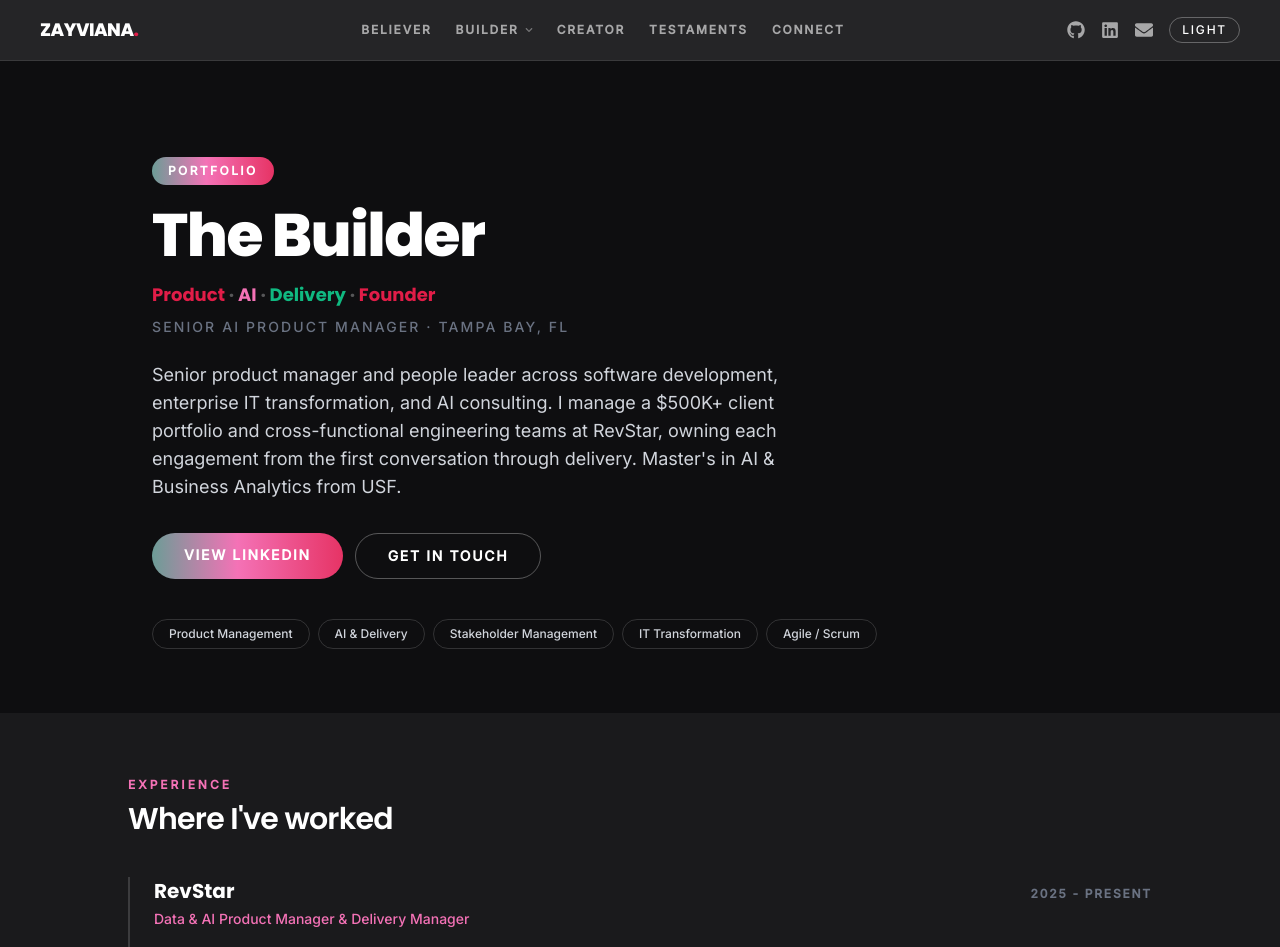
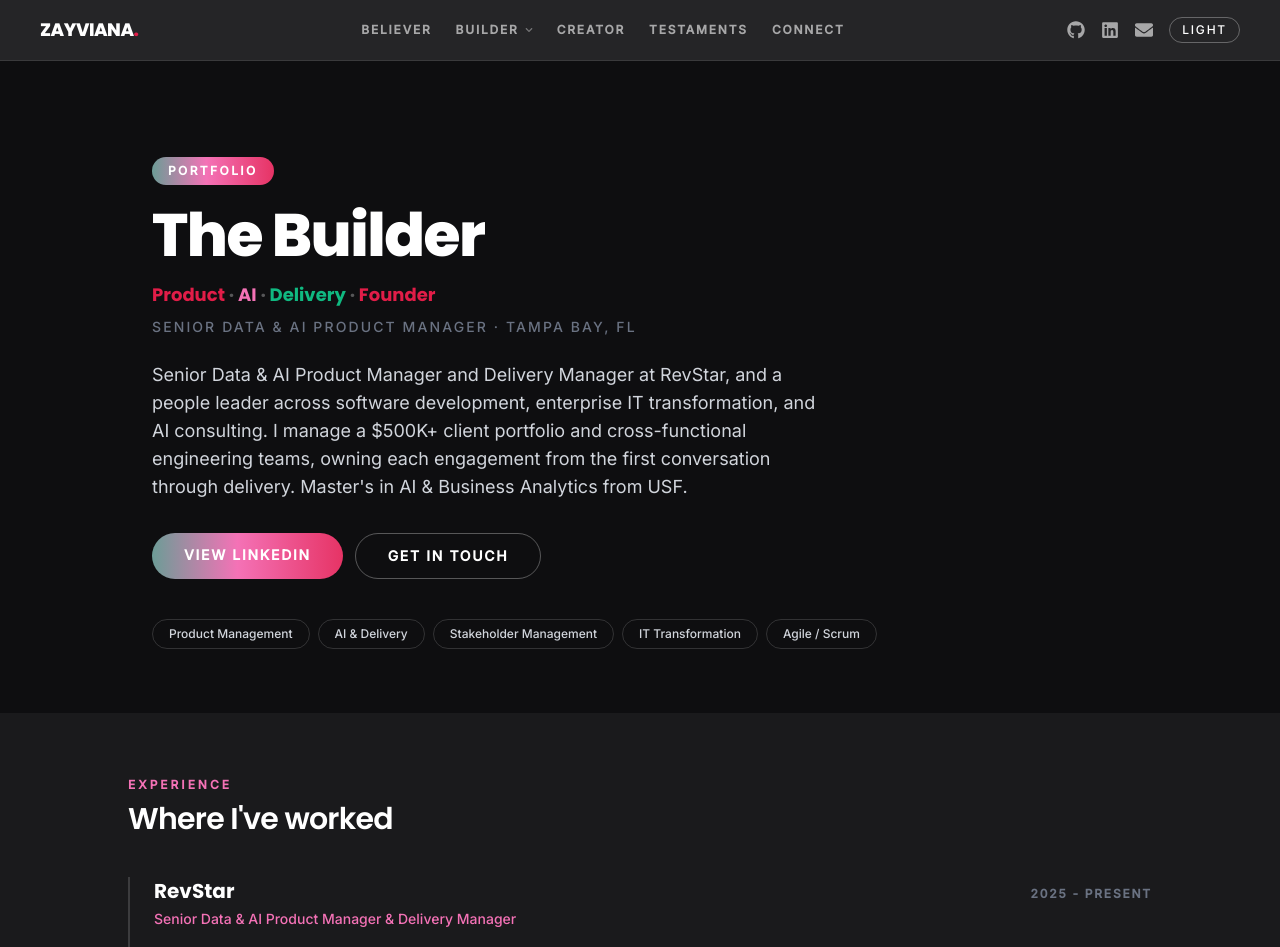
Before and after one commit to zayvianas/zayviana.com, a Next.js app: page /professional in a window 1280 px wide. Shown: the top 947 px of the page. Built offline with nearby package versions, Linux system fonts and the light colour scheme.

Commit message:
Correct RevStar title to Senior Data & AI Product Manager & Delivery Manager; emphasize in intro

```diff
--- a/app/professional/BuilderView.tsx
+++ b/app/professional/BuilderView.tsx
@@ -10,7 +10,7 @@ const focus = ["Product Management", "AI & Delivery", "Stakeholder Management",
 const experience = [
   {
     company: "RevStar",
-    role: "Data & AI Product Manager & Delivery Manager",
+    role: "Senior Data & AI Product Manager & Delivery Manager",
     period: "2025 - Present",
     bullets: [
       "Manage an active client portfolio exceeding $500K with 12+ retained accounts, serving as the primary contact across the full engagement lifecycle from pre-sales and scoping through delivery and executive reporting.",
@@ -99,10 +99,10 @@ export default function BuilderView() {
           <span className="text-[var(--accent-red)]">Founder</span>
         </p>
         <p className={`mt-2 text-sm font-medium uppercase tracking-[0.15em] ${dark ? "text-gray-500" : "text-gray-500"}`}>
-          Senior AI Product Manager · Tampa Bay, FL
+          Senior Data &amp; AI Product Manager · Tampa Bay, FL
         </p>
         <p className={`mt-6 max-w-2xl text-lg ${dark ? "text-gray-300" : "text-gray-700"}`}>
-          Senior product manager and people leader across software development, enterprise IT transformation, and AI consulting. I manage a $500K+ client portfolio and cross-functional engineering teams at RevStar, owning each engagement from the first conversation through delivery. Master's in AI &amp; Business Analytics from USF.
+Senior Data &amp; AI Product Manager and Delivery Manager at RevStar, and a people leader across software development, enterprise IT transformation, and AI consulting. I manage a $500K+ client portfolio and cross-functional engineering teams, owning each engagement from the first conversation through delivery. Master's in AI &amp; Business Analytics from USF.
         </p>
 
         <div className="mt-8 flex flex-wrap gap-3">
```
